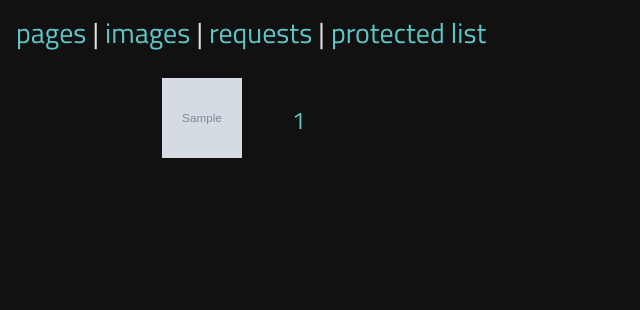
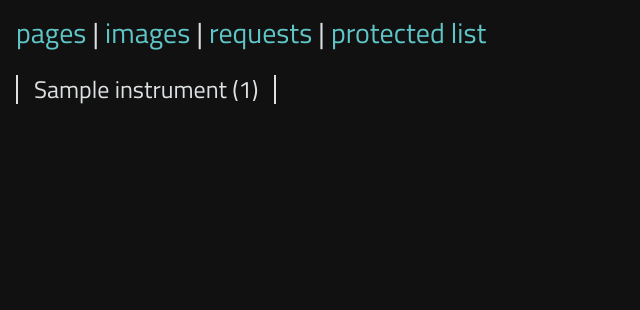
Before and after one commit to MillionConcepts/viper-vis-orchestrator, a Django app: template viper_orchestrator/visintent/tracking/templates/image_list.html in a window 1280 px wide. Shown: the top 310 px of the page, without its empty margins (0-640 px from the left). Run offline with Django 4.2, Linux system fonts and the light colour scheme; the template is opened without the code that fills it: most values are stand-ins (such as "Sample title", 1, 10 or a date in 2020); grey boxes marked "Sample" are stand-in pictures; parts of the project's set-up code (start-up, migrations or seed data) failed here and were passed over.

Commit message:
refactor some js into modules, clean up 'tabbed' pages

```diff
--- a/viper_orchestrator/visintent/static_dev/css/main.css
+++ b/viper_orchestrator/visintent/static_dev/css/main.css
@@ -106,7 +106,6 @@ body {
     overflow: scroll;
 }
 .request-table {
-    display: none;
     border-top: 1px solid var(--silver);
     padding-top: 1rem;
 }
@@ -120,6 +119,17 @@ body {
 .request-table td {
     font-size: 18pt;
     text-align: center;
+}
+.toggle-table {
+    display: none;
+}
+.image-table img {
+    height:5rem;
+    width:5rem;
+    padding-right:1rem;
+}
+.image-table td {
+    font-size: 18pt;
 }
 
 @media (max-width: 90rem) {
--- /dev/null
+++ b/viper_orchestrator/visintent/static_dev/js/table-toggle.js
@@ -0,0 +1,37 @@
+const tables = Array.from(document.getElementsByClassName('toggle-table'));
+const styleTable = function(table, visible) {
+    const anchor = document.getElementById(`${table.id}-anchor`)
+    const sorry = document.getElementById(`${table.id}-sorry`)
+    if (visible) {
+        if (table.childElementCount < 2) {
+            table.style.display = 'none';
+            sorry.style.display = 'inherit'
+        }
+        else {
+            table.style.display = 'inherit'
+            sorry.style.display = 'none'
+        }
+        anchor.style.color = '#5fc5c6';
+    }
+    else {
+        table.style.display = 'none';
+        sorry.style.display = 'none';
+        anchor.style.color = '#dee1e3'
+    }
+};
+const revealTable = function(post) {
+    tables.forEach(t => styleTable(t, t.id === `table-${post}`));
+}
+const revealDefault = function(_event) {
+    revealTable(defaultTable)
+}
+const addCounts = function(_event) {
+    tables.forEach(function(t) {
+        const anchor = document.getElementById(`${t.id}-anchor`)
+        let nRows = 0
+        if (t.tBodies.length !== 0) {
+            nRows = t.tBodies[0].childElementCount
+        }
+        anchor.innerText = anchor.innerText.concat(` (${nRows})`)
+    })
+}
--- a/viper_orchestrator/visintent/tracking/templates/image_list.html
+++ b/viper_orchestrator/visintent/tracking/templates/image_list.html
@@ -3,20 +3,40 @@
 <body>
 {% include "layouts/nav.html" %}
 <div>
-    <table id="image-table" style="padding-left:10vw">
-    {% for record in records %}
+    <div id="instrument-picker" class="horizontal-anchor-container">
+        {% for instrument in records.keys %}
+            <a id="table-{{ instrument }}-anchor"
+               onclick="revealTable('{{ instrument }}')">{{ instrument }}
+            </a>
+        {% endfor %}
+    </div>
+    {% for instrument, images in records.items %}
+        <p id="table-{{ instrument }}-sorry" style="font-size: 18pt">
+            No images from these instruments exist in the VIS database.
+        </p>
+        <table id="table-{{ instrument }}" class="image-table toggle-table">
+            <thead></thead>
+            {% for image in images %}
             <tr>
                 <td>
-                <img src="{{ record.thumbnail_url }}"
-                     alt="thumbnail for {{ record.product_id }}"
-                     style="height:5rem;width:5rem;padding-right:1rem">
+                    <img
+                        src="{{ image.thumbnail_url }}"
+                        alt="thumbnail for {{ image.product_id }}"
+                    >
                 </td>
-            <td style="font-size:24px">
-                <a href="/{{ record.product_id }}">{{ record.product_id }}<a>
+                <td>
+                    <a href="/{{ image.product_id }}">{{ image.product_id }}</a>
                 </td>
             </tr>
             {% endfor %}
         </table>
+    {% endfor %}
 </div>
+<script src="{% static 'js/table-toggle.js' %}"></script>
+<script>
+    const defaultTable = "all"
+    document.addEventListener("DOMContentLoaded", revealDefault)
+    document.addEventListener("DOMContentLoaded", addCounts)
+</script>
 </body>
 </html>
```
Also changed, not shown: viper_orchestrator/visintent/tracking/templates/request_list.html (+8 -31 lines), viper_orchestrator/visintent/tracking/views.py (+7 -6 lines). Lines whose indentation alone changed are shown as unchanged.
